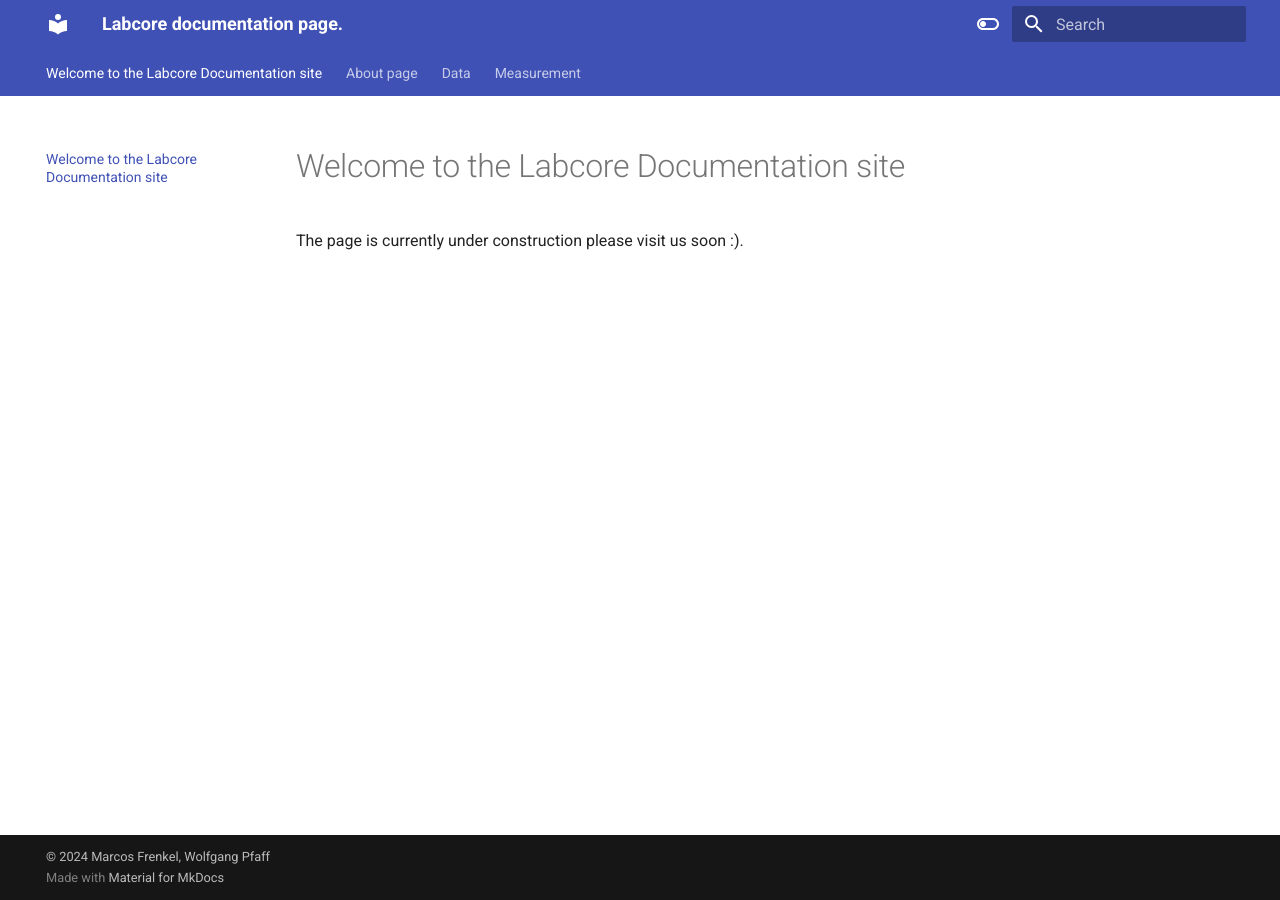
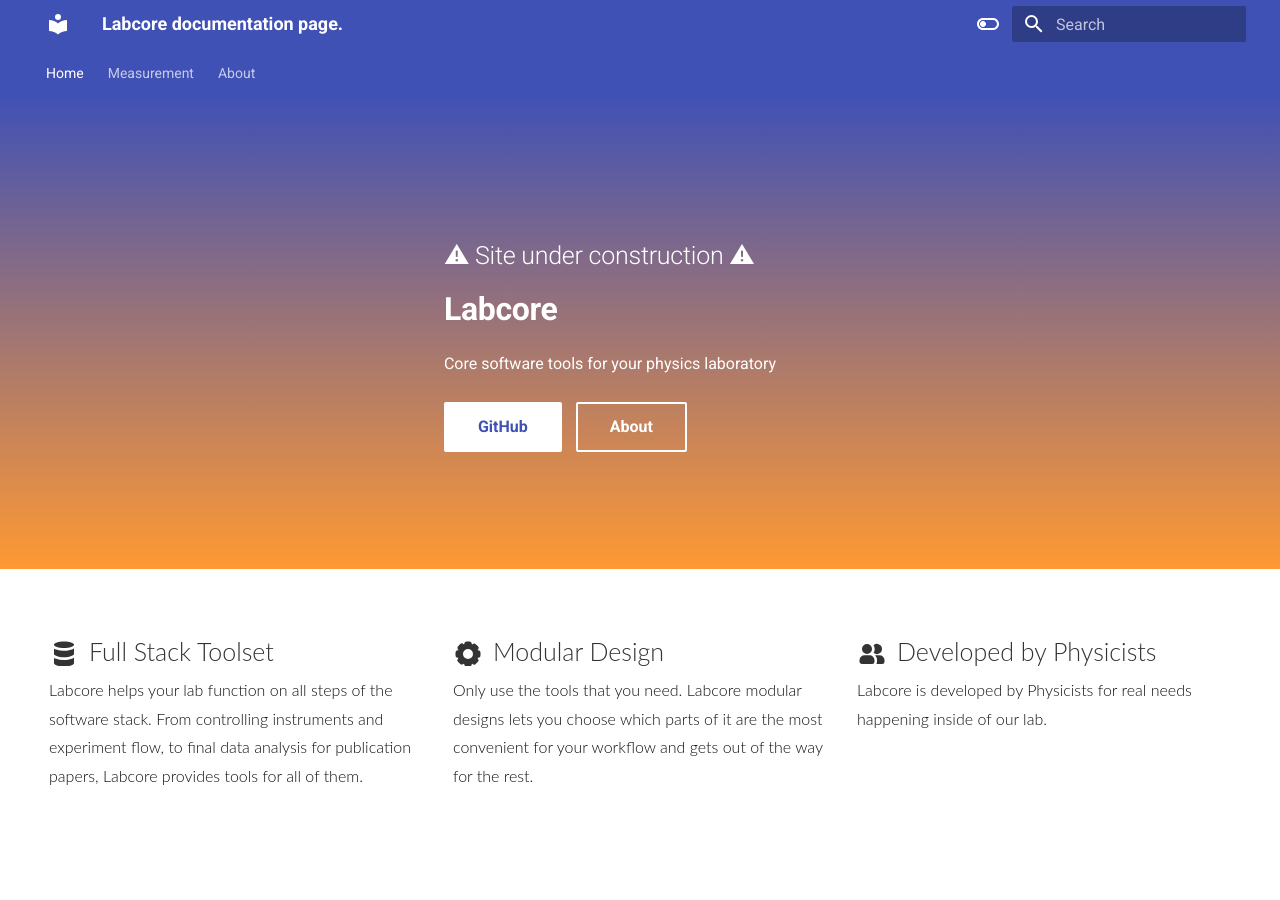
Before and after one commit to toolsforexperiments/labcore, an MkDocs documentation site: the page built from docs/index.md, in a window 1280 px wide. Built offline with MkDocs 1.6.1 and Material for MkDocs 9.7.7, drawn with Linux system fonts in a browser that asks for light colours.

Commit message:
Added nice custom landing page, added a few more cleanup to the docs

```diff
--- a/docs/index.md
+++ b/docs/index.md
@@ -1,3 +1,4 @@
-# Welcome to the Labcore Documentation site
-
-The page is currently under construction please visit us soon :).
+---
+template: home.html
+title: Labcore
+---
--- /dev/null
+++ b/docs/overrides/home.html
@@ -0,0 +1,299 @@
+<!-- Based on https://github.com/up42/up42-py/blob/master/docs/theme_override_home/home.html -->
+
+{% extends "main.html" %}
+{% block tabs %}
+{{ super() }}
+<style>
+
+    .md-main {
+        flex-grow: 0
+    }
+
+    .md-main__inner {
+        display: flex;
+        height: 100%;
+    }
+
+    .warning {
+        vertical-align: middle;
+        display: inline-block;
+    }
+
+    .tx-container {
+        padding-top: .0rem;
+        background: linear-gradient(to bottom, var(--md-primary-fg-color), hsla(30deg, 100%, 60%, 1) 99%, #fff 99%)
+    }
+
+    .tx-hero {
+        margin: 32px 2.8rem;
+        color: var(--md-primary-bg-color);
+        justify-content: center;
+    }
+
+    .tx-hero h1 {
+        margin-bottom: 1rem;
+        color: currentColor;
+        font-weight: 700
+    }
+
+    .tx-hero__content {
+        padding-bottom: 1rem;
+        margin: 0 auto;
+    }
+
+    .tx-hero__image {
+        width: 15rem;
+        height: 15rem;
+        order: 1;
+        padding-right: 2.5rem;
+    }
+
+    .tx-hero__image p {
+        padding: 0;
+        margin: 0;
+        font-size: 0.5rem;
+        text-align: right;
+    }
+
+    .tx-hero .md-button {
+        margin-top: .5rem;
+        margin-right: .5rem;
+        color: var(--md-primary-bg-color)
+    }
+
+    .tx-hero .md-button--primary {
+        background-color: var(--md-primary-bg-color);
+        color: var(--md-primary-fg-color);
+        border-color: var(--md-primary-bg-color)
+    }
+
+    .tx-hero .md-button:focus,
+    .tx-hero .md-button:hover {
+        background-color: var(--md-accent-fg-color);
+        color: var(--md-default-bg-color);
+        border-color: var(--md-accent-fg-color)
+    }
+
+    .feature-item h2 svg {
+        height: 30px;
+        float: left;
+        margin-right: 10px;
+        transform: translateY(10%);
+    }
+
+    .top-hr {
+        margin-top: 42px;
+    }
+
+    .feature-item {
+        font-family: 'Lato', sans-serif;
+        font-weight: 300;
+        box-sizing: border-box;
+        padding: 0 15px;
+        word-break: break-word
+    }
+
+    .feature-item h2 {
+        color: #333;
+        font-weight: 300;
+        font-size: 25px;
+        white-space: nowrap;
+        overflow: hidden;
+        text-overflow: ellipsis;
+        line-height: normal;
+        margin-top: 20px;
+        margin-bottom: 10px;
+        font-family: inherit;
+    }
+
+    .feature-item p {
+        font-size: 16px;
+        line-height: 1.8em;
+        text-rendering: optimizeLegibility;
+        -webkit-font-smoothing: antialiased;
+        color: #111;
+        margin: 0 0 10px;
+        display: block;
+    }
+
+    @media screen and (max-width: 30em) {
+        .tx-hero h1 {
+            font-size: 1.4rem
+        }
+    }
+
+    @media screen and (min-width: 60em) {
+        .md-sidebar--secondary {
+            display: none
+        }
+
+        .tx-hero {
+            display: flex;
+            align-items: center;
+            justify-content: center;
+        }
+
+        .tx-hero__content {
+            max-width: 22rem;
+            margin-top: 3.5rem;
+            margin-bottom: 3.5rem;
+            margin-left: 1.0rem;
+            margin-right: 4.0rem;
+            align-items: center;
+        }
+    }
+
+    @media screen and (min-width: 76.25em) {
+        .md-sidebar--primary {
+            display: none
+        }
+
+        .top-hr {
+            width: 100%;
+            display: flex;
+            max-width: 61rem;
+            margin-right: auto;
+            margin-left: auto;
+            padding: 0 .2rem;
+        }
+
+        .bottom-hr {
+            margin-top: 10px;
+            width: 100%;
+            display: flex;
+            max-width: 61rem;
+            margin-right: auto;
+            margin-left: auto;
+            padding: 0 .2rem;
+        }
+
+        .feature-item {
+            flex: 1;
+            min-width: 0;
+        }
+
+        .feature-item:hover {
+            background-color: #526cfe47;
+            border-radius: 3px;
+        }
+    }
+
+    .hr {
+        border-bottom: 1px solid #eee;
+        width: 100%;
+        margin: 20px 0;
+    }
+
+    .text-center {
+        text-align: center;
+        padding-right: 15px;
+        padding-left: 15px;
+        margin-right: auto;
+        margin-left: auto;
+        margin-top: 15px;
+        font-family: 'Lato', sans-serif;
+        font-size: 23px;
+        font-weight: 300;
+        padding-bottom: 10px;
+    }
+
+    .logos {
+        display: flex;
+        align-items: center;
+        justify-content: center;
+        flex-flow: row wrap;
+        margin: 0 auto;
+    }
+
+    .logos img {
+        flex: 1 1 auto;
+        padding: 25px;
+        max-height: 130px;
+        vertical-align: middle;
+    }
+
+    .hr-logos {
+        margin-top: 0;
+        margin-bottom: 30px;
+    }
+
+    .md-footer-meta__inner {
+        display: flex;
+        flex-wrap: wrap;
+        justify-content: space-between;
+        margin-top: 1.0rem;
+    }
+
+    .md-footer-social {
+        padding-top: 20px;
+    }
+</style>
+
+<!-- Main site Entry button descriptions -->
+<section class="tx-container">
+    <div class="md-grid md-typeset">
+        <div class="tx-hero">
+<!--            <div class="tx-hero__image">-->
+<!--                <img src="assets/images/poster-tiger.png" draggable="false">-->
+<!--                <p>&#169; Chen Wang</p>-->
+<!--            </div>-->
+            <div class="tx-hero__content">
+                <h2>⚠ Site under construction ⚠</h2>
+                <h1> Labcore </h1>
+                <p>Core software tools for your physics laboratory</p>
+                <a href="https://github.com/toolsforexperiments/labcore" title="Labcore GitHub Page"
+                   class="md-button md-button--primary">
+                    GitHub
+                </a>
+                <a href="{{ 'about' | url }}" title="{{ page.next_page.title | striptags }}"
+                   class="md-button">
+                    About
+                </a>
+            </div>
+        </div>
+    </div>
+</section>
+
+<!-- Main site box descriptions -->
+<div class="top-hr">
+    <div class="feature-item">
+        <h2>
+            <svg class="w-6 h-6 text-gray-800 dark:text-white" aria-hidden="true" xmlns="http://www.w3.org/2000/svg"
+                 fill="currentColor" viewBox="0 0 24 24">
+                <path d="M12 7.2c4.4 0 8-1.2 8-2.6C20 3.2 16.4 2 12 2S4 3.2 4 4.6C4 6 7.6 7.2 12 7.2ZM12 22c5 0 8-1.7 8-2.6V15h-.2a7.8 7.8 0 0 1-1.3.7l-.2.1c-2 .7-4.2 1-6.3 1a19 19 0 0 1-6.3-1h-.2a10.1 10.1 0 0 1-1.3-.7L4 15v4.4c0 1 3 2.6 8 2.6Zm7-14c-.1.2-.3.2-.5.3l-.2.1c-2 .7-4.2 1-6.3 1a19 19 0 0 1-6.3-1h-.2a10.2 10.2 0 0 1-1.3-.7L4 7.6V12c0 1 3 2.6 8 2.6s8-1.7 8-2.6V7.6h-.2a7.8 7.8 0 0 1-.7.5Z"/>
+            </svg>
+            Full Stack Toolset
+        </h2>
+        <p> Labcore helps your lab function on all steps of the software stack.
+            From controlling instruments and experiment flow, to final data analysis for publication papers, Labcore provides tools for all of them. </p>
+    </div>
+    <div class="feature-item">
+        <h2>
+            <svg class="w-6 h-6 text-gray-800 dark:text-white" aria-hidden="true" xmlns="http://www.w3.org/2000/svg"
+                 fill="currentColor" viewBox="0 0 24 24">
+                <path fill-rule="evenodd"
+                      d="M9.6 2.6A2 2 0 0 1 11 2h2a2 2 0 0 1 2 2l.5.3a2 2 0 0 1 2.9 0l1.4 1.3a2 2 0 0 1 0 2.9l.1.5h.1a2 2 0 0 1 2 2v2a2 2 0 0 1-2 2l-.3.5a2 2 0 0 1 0 2.9l-1.3 1.4a2 2 0 0 1-2.9 0l-.5.1v.1a2 2 0 0 1-2 2h-2a2 2 0 0 1-2-2l-.5-.3a2 2 0 0 1-2.9 0l-1.4-1.3a2 2 0 0 1 0-2.9l-.1-.5H4a2 2 0 0 1-2-2v-2a2 2 0 0 1 2-2l.3-.5a2 2 0 0 1 0-2.9l1.3-1.4a2 2 0 0 1 2.9 0l.5-.1V4c0-.5.2-1 .6-1.4ZM8 12a4 4 0 1 1 8 0 4 4 0 0 1-8 0Z"
+                      clip-rule="evenodd"/>
+            </svg>
+            Modular Design
+        </h2>
+        <p> Only use the tools that you need. Labcore modular designs lets you choose which parts of it are the most convenient for your workflow and gets out of the way for the rest. </p>
+    </div>
+    <div class="feature-item">
+        <h2>
+            <svg class="w-[48px] h-[48px] text-gray-800 dark:text-white" aria-hidden="true"
+                 xmlns="http://www.w3.org/2000/svg" fill="currentColor" viewBox="0 0 24 24">
+                <path fill-rule="evenodd"
+                      d="M8 4a4 4 0 1 0 0 8 4 4 0 0 0 0-8Zm-2 9a4 4 0 0 0-4 4v1c0 1.1.9 2 2 2h8a2 2 0 0 0 2-2v-1a4 4 0 0 0-4-4H6Zm7.3-2a6 6 0 0 0 0-6A4 4 0 0 1 20 8a4 4 0 0 1-6.7 3Zm2.2 9a4 4 0 0 0 .5-2v-1a6 6 0 0 0-1.5-4H18a4 4 0 0 1 4 4v1a2 2 0 0 1-2 2h-4.5Z"
+                      clip-rule="evenodd"/>
+            </svg>
+            Developed by Physicists
+        </h2>
+        <p>Labcore is developed by Physicists for real needs happening inside of our lab. </p>
+    </div>
+</div>
+
+
+{% endblock %}
+{% block content %}{% endblock %}
+{% block footer %}{% endblock %}
--- a/mkdocs.yml
+++ b/mkdocs.yml
@@ -1,8 +1,16 @@
 site_name: Labcore documentation page.
 
 site_url: https://toolsforexperiments.github.io.
+
+nav:
+  - Home: index.md
+  - Measurement:
+    - Sweeping: measurement/sweep.md
+  - About: about.md
+
 theme:
   name: material
+  custom_dir: docs/overrides
   features:
     - navigation.tabs
     - navigation.instant
```
Also changed, not shown: docs/about.md (+3 -1 lines), docs/data/index.md (+1 -13 lines), 1 other file.
